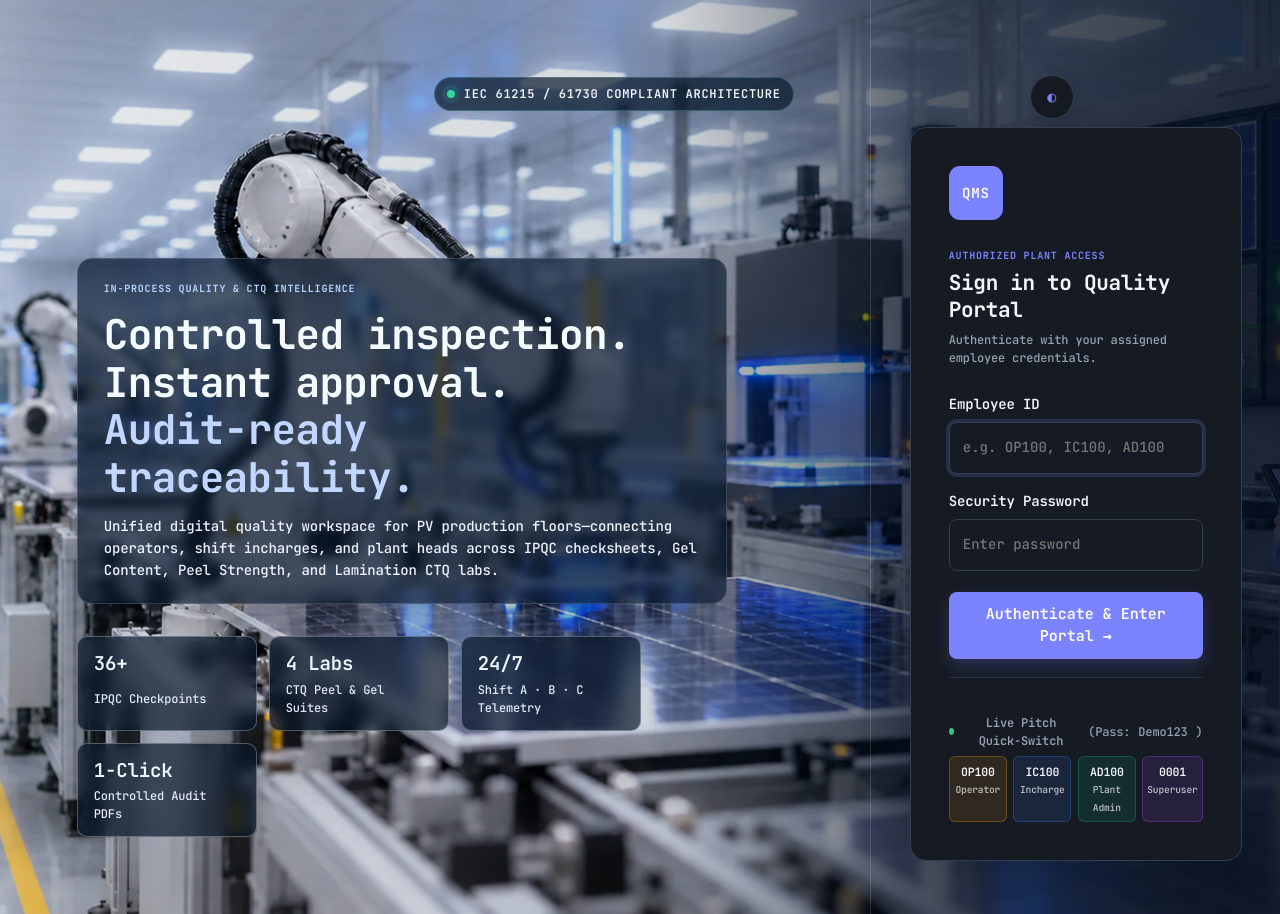
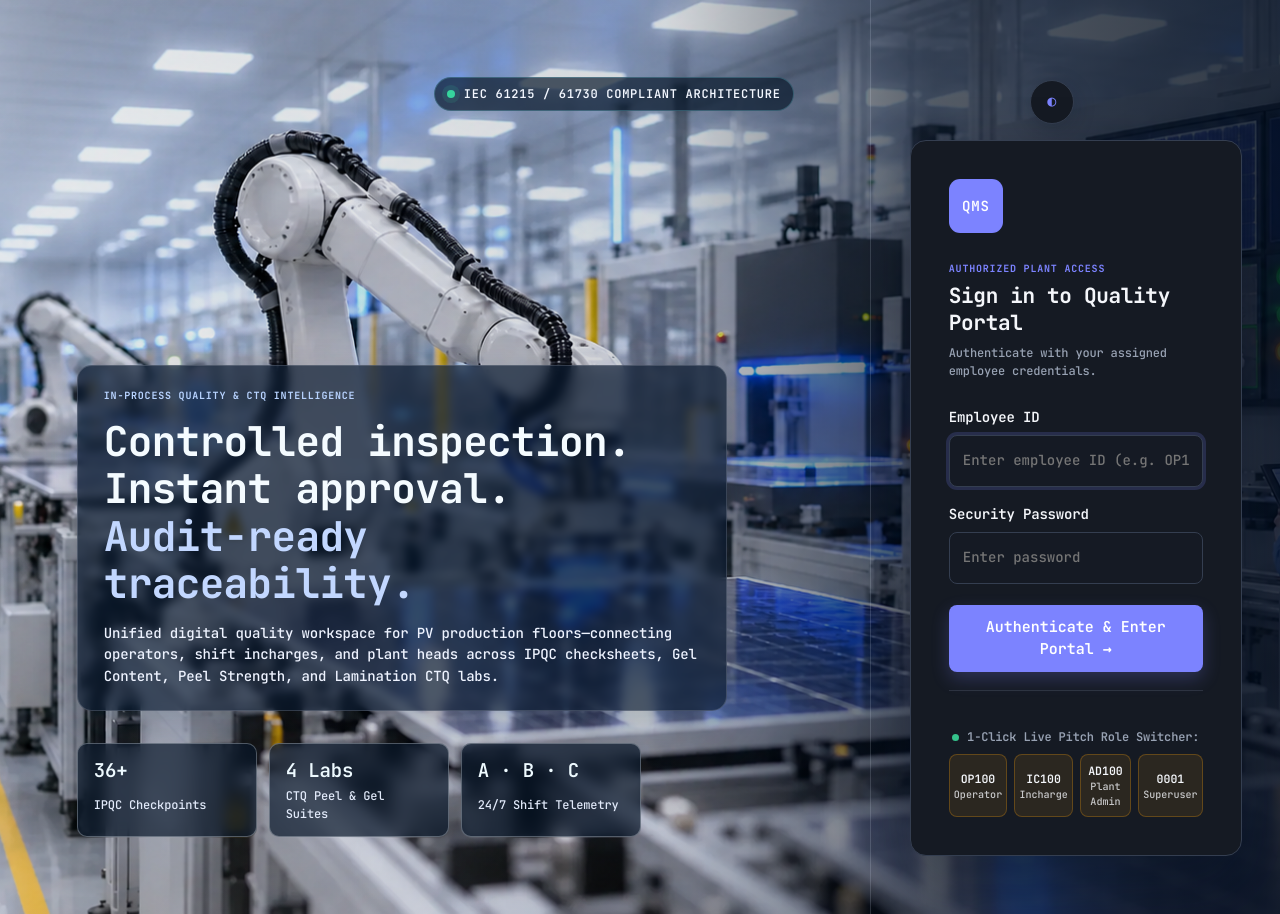
Before and after one commit to vicky007398/qualitysystem, a Flask app: page /login in a window 1280 px wide. Run offline with Flask 3, Linux system fonts and the light colour scheme.

Commit message:
Update login.html

```diff
--- a/templates/login.html
+++ b/templates/login.html
@@ -31,8 +31,7 @@
     <div class="login-metrics" aria-label="System capabilities">
       <div><strong>36+</strong><span>IPQC Checkpoints</span></div>
       <div><strong>4 Labs</strong><span>CTQ Peel &amp; Gel Suites</span></div>
-      <div><strong>24/7</strong><span>Shift A · B · C Telemetry</span></div>
-      <div><strong>1-Click</strong><span>Controlled Audit PDFs</span></div>
+      <div><strong>A · B · C</strong><span>24/7 Shift Telemetry</span></div>
     </div>
   </div>
 
@@ -48,7 +47,7 @@
         <input type="hidden" name="csrf" value="{{ csrf }}">
         <label>
           Employee ID
-          <input id="empInput" name="employee" autocomplete="username" maxlength="80" placeholder="e.g. OP100, IC100, AD100" required autofocus>
+          <input id="empInput" name="employee" autocomplete="username" maxlength="80" placeholder="Enter employee ID (e.g. OP100)" required autofocus>
         </label>
         <label>
           Security Password
@@ -57,16 +56,27 @@
         <button class="button primary full" type="submit">Authenticate &amp; Enter Portal →</button>
       </form>
 
-      <div class="pitch-role-switcher" style="margin-top: 1.1rem; padding-top: 0.9rem; border-top: 1px solid rgba(148, 163, 184, 0.16);">
-        <p class="network-note" style="margin-bottom: 0.4rem;"><span></span> <strong>Live Pitch Quick-Switch</strong> (Pass: <code>Demo123</code>)</p>
-        <div style="display: grid; grid-template-columns: repeat(4, 1fr); gap: 0.4rem; font-size: 0.72rem; text-align: center;">
-          <span style="padding: 0.35rem 0.25rem; border-radius: 6px; background: rgba(245, 158, 11, 0.12); border: 1px solid rgba(245, 158, 11, 0.3); font-weight: 600;">OP100<br><small style="opacity: 0.75; font-weight: 400;">Operator</small></span>
-          <span style="padding: 0.35rem 0.25rem; border-radius: 6px; background: rgba(59, 130, 246, 0.12); border: 1px solid rgba(59, 130, 246, 0.3); font-weight: 600;">IC100<br><small style="opacity: 0.75; font-weight: 400;">Incharge</small></span>
-          <span style="padding: 0.35rem 0.25rem; border-radius: 6px; background: rgba(16, 185, 129, 0.12); border: 1px solid rgba(16, 185, 129, 0.3); font-weight: 600;">AD100<br><small style="opacity: 0.75; font-weight: 400;">Plant Admin</small></span>
-          <span style="padding: 0.35rem 0.25rem; border-radius: 6px; background: rgba(168, 85, 247, 0.12); border: 1px solid rgba(168, 85, 247, 0.3); font-weight: 600;">0001<br><small style="opacity: 0.75; font-weight: 400;">Superuser</small></span>
+      <div class="pitch-role-box">
+        <p class="network-note"><span></span> <strong>1-Click Live Pitch Role Switcher:</strong></p>
+        <div class="pitch-role-grid">
+          <button type="button" class="pitch-role-btn" onclick="fillDemoRole('OP100')">OP100<small>Operator</small></button>
+          <button type="button" class="pitch-role-btn" onclick="fillDemoRole('IC100')">IC100<small>Incharge</small></button>
+          <button type="button" class="pitch-role-btn" onclick="fillDemoRole('AD100')">AD100<small>Plant Admin</small></button>
+          <button type="button" class="pitch-role-btn" onclick="fillDemoRole('0001')">0001<small>Superuser</small></button>
         </div>
       </div>
     </section>
   </div>
 </section>
+<script>
+  function fillDemoRole(empId) {
+    var emp = document.getElementById('empInput');
+    var pass = document.getElementById('passInput');
+    if (emp && pass) {
+      emp.value = empId;
+      pass.value = 'Demo123';
+      document.getElementById('loginForm').submit();
+    }
+  }
+</script>
 {% endblock %}
```
